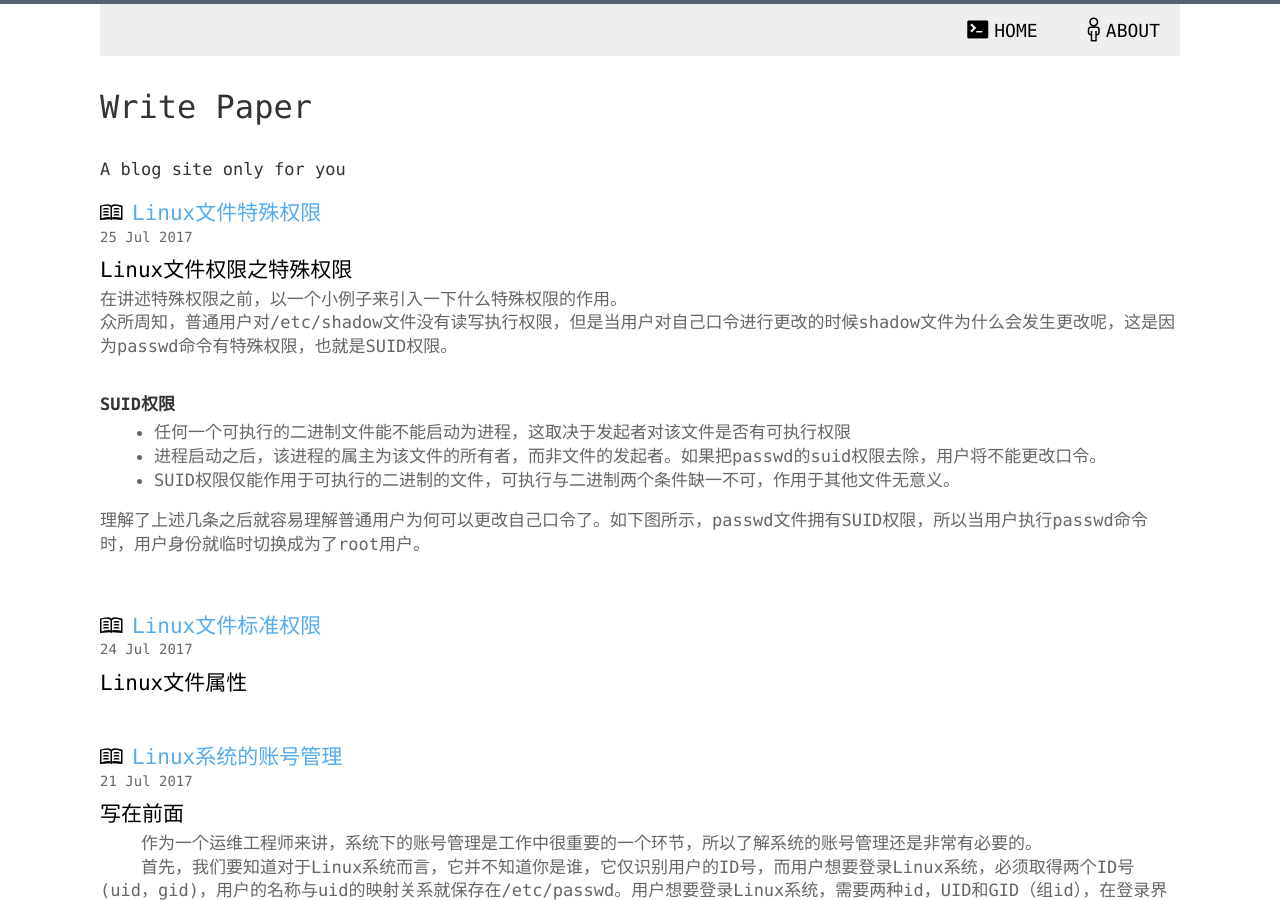
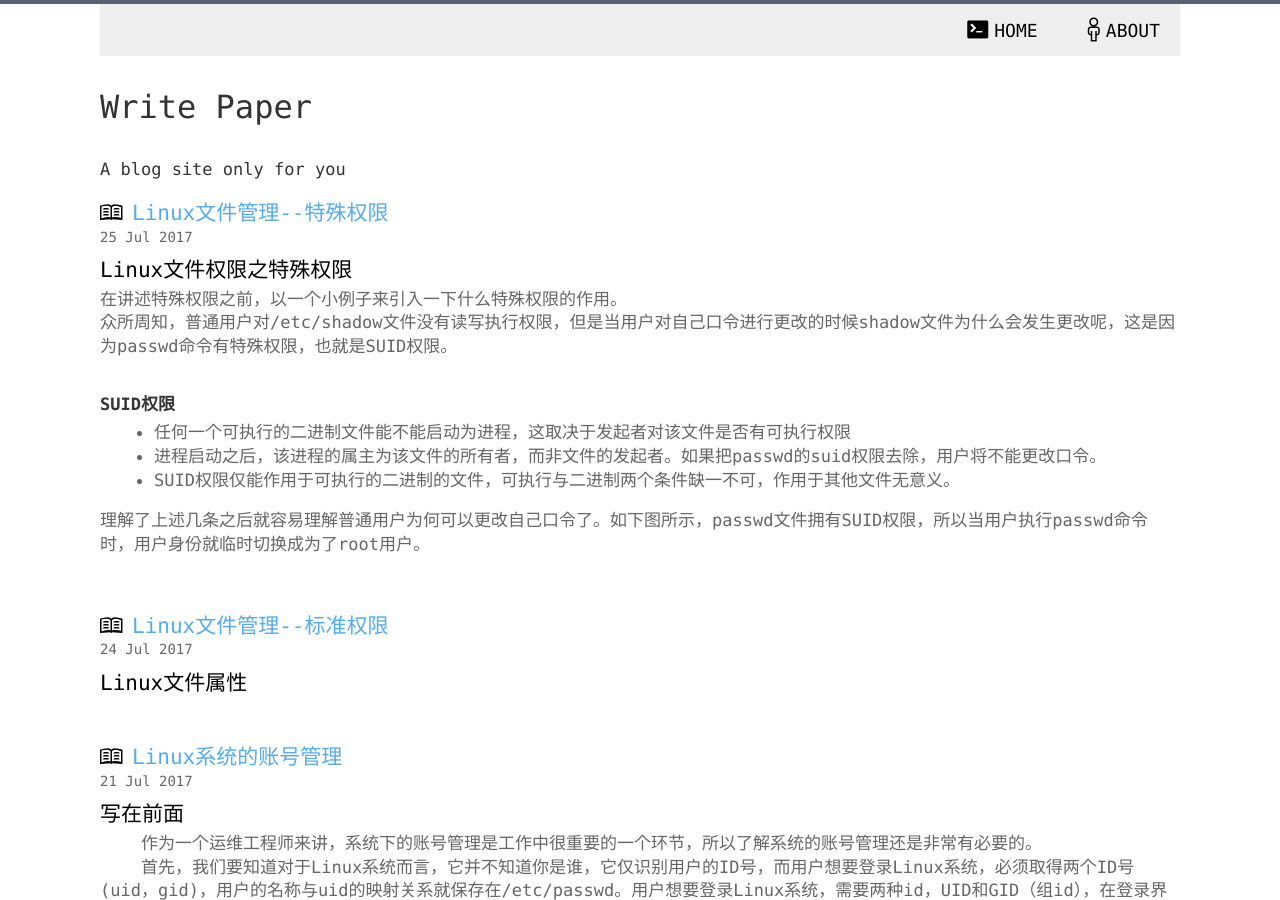
Before and after one commit to yangzhih/yangzhih.github.com, a Jekyll site: the page built from index.html, in a window 1280 px wide and 900 px high. Built offline with Jekyll 4.4.1, drawn with Linux system fonts in a browser that asks for light colours; the list of posts is cut into pages by our own code.

Commit message:
add blog

```diff
--- a/_posts/2017-07-24-linux-file-permission.md
+++ b/_posts/2017-07-24-linux-file-permission.md
@@ -1,6 +1,6 @@
 ---
 layout: post
-title: "Linux文件标准权限"
+title: "Linux文件管理--标准权限"
 description: "Linux文件管理"
 category: articles
 tags: [linux, 权限]
--- a/_posts/2017-07-25-linux-file-permission2.md
+++ b/_posts/2017-07-25-linux-file-permission2.md
@@ -1,6 +1,6 @@
 ---
 layout: post
-title: "Linux文件特殊权限"
+title: "Linux文件管理--特殊权限"
 description: "Linux文件管理"
 category: articles
 tags: [linux, 权限]
```
